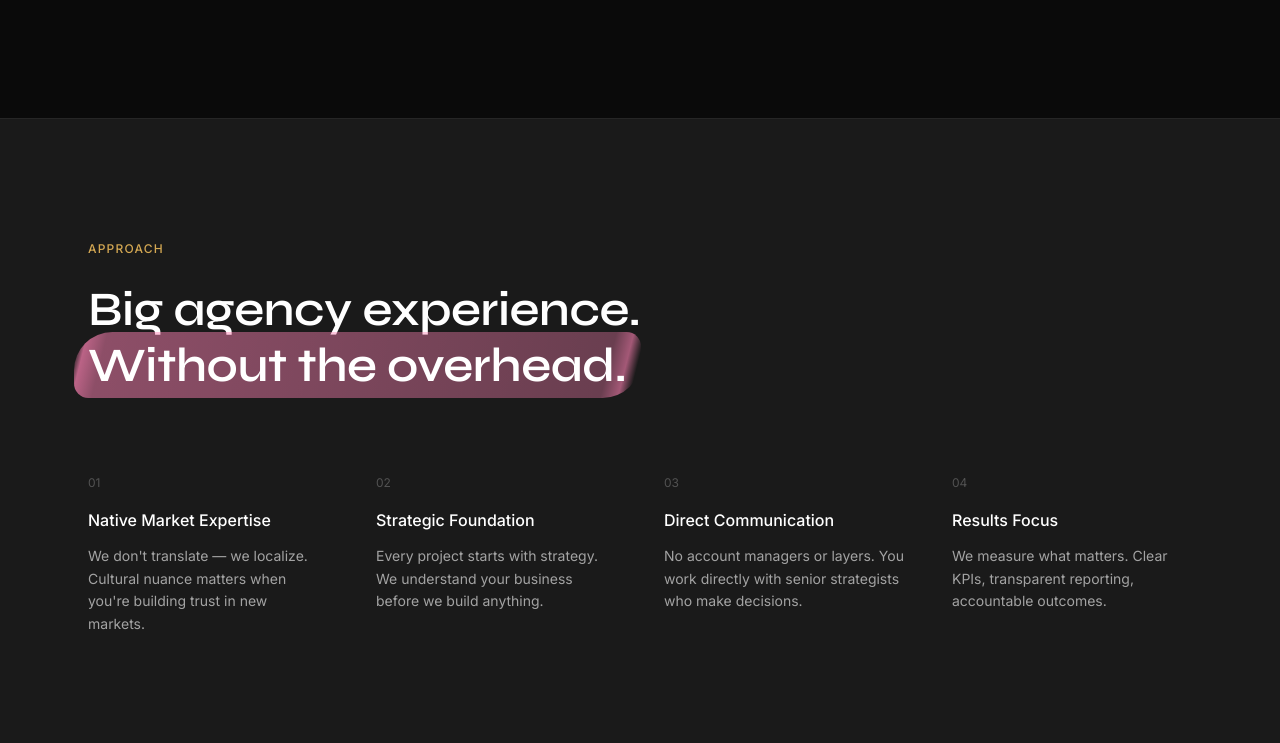
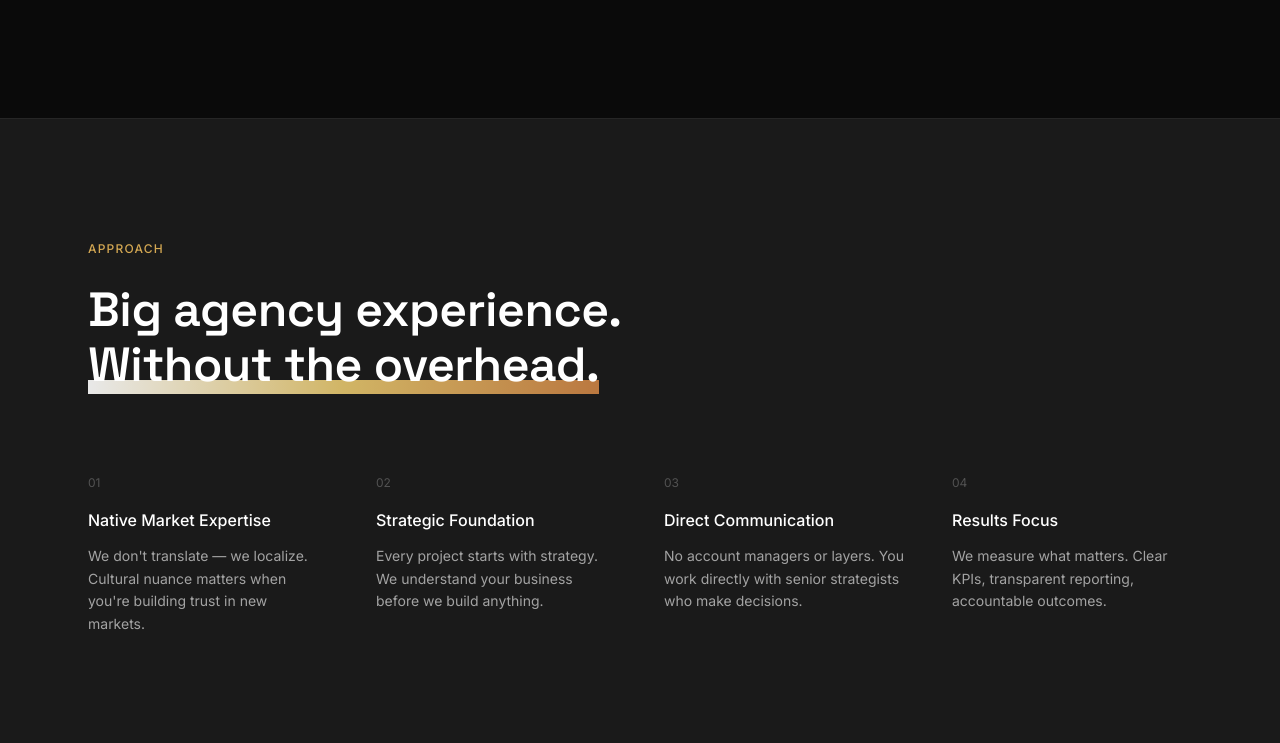
Before and after one commit to Tiklgra/launchpad-studio, a website: page index.html in a window 1280 px wide. Shown: the part 2057-2800 px from the top of the page. Drawn offline with Linux system fonts and the light colour scheme.

Commit message:
Switch to Space Grotesk, subtle underline gradient (white-yellow-orange)

```diff
--- a/index.html
+++ b/index.html
@@ -6,7 +6,7 @@
     <title>Launchpad Studio — European Growth Marketing</title>
     <link rel="preconnect" href="https://fonts.googleapis.com">
     <link rel="preconnect" href="https://fonts.gstatic.com" crossorigin>
-    <link href="https://fonts.googleapis.com/css2?family=Inter:wght@300;400;500;600&family=Syne:wght@500;600;700;800&display=swap" rel="stylesheet">
+    <link href="https://fonts.googleapis.com/css2?family=Inter:wght@300;400;500;600&family=Space+Grotesk:wght@500;600;700&display=swap" rel="stylesheet">
     <link rel="stylesheet" href="styles.css">
 </head>
 <body>
@@ -111,7 +111,7 @@
     <section id="approach" class="approach">
         <div class="container">
             <div class="section-label">Approach</div>
-            <h2>Big agency experience.<br><span class="highlight-pink">Without the overhead.</span></h2>
+            <h2>Big agency experience.<br><span class="highlight">Without the overhead.</span></h2>
 
             <div class="approach-grid">
                 <div class="approach-item">
--- a/styles.css
+++ b/styles.css
@@ -12,7 +12,7 @@
     --accent: #d4a853;
     --border: #262626;
     --font: 'Inter', -apple-system, BlinkMacSystemFont, sans-serif;
-    --font-display: 'Syne', sans-serif;
+    --font-display: 'Space Grotesk', sans-serif;
 }
 
 * {
@@ -61,23 +61,13 @@ h2 {
     letter-spacing: -0.01em;
 }
 
-/* Highlighter / Marker effect */
+/* Highlighter / Marker effect - subtle underline gradient */
 .highlight {
-    background: linear-gradient(104deg, rgba(255, 220, 90, 0) 0.9%, rgba(255, 220, 90, 0.7) 2.4%, rgba(255, 220, 90, 0.5) 5.8%, rgba(255, 220, 90, 0.35) 93%, rgba(255, 220, 90, 0.6) 96%, rgba(255, 220, 90, 0) 98%);
-    padding: 0.1em 0.3em;
-    margin: 0 -0.3em;
-    border-radius: 0.8em 0.3em;
-    -webkit-box-decoration-break: clone;
-    box-decoration-break: clone;
-}
-
-.highlight-pink {
-    background: linear-gradient(104deg, rgba(255, 130, 180, 0) 0.9%, rgba(255, 130, 180, 0.7) 2.4%, rgba(255, 130, 180, 0.5) 5.8%, rgba(255, 130, 180, 0.35) 93%, rgba(255, 130, 180, 0.6) 96%, rgba(255, 130, 180, 0) 98%);
-    padding: 0.1em 0.3em;
-    margin: 0 -0.3em;
-    border-radius: 0.8em 0.3em;
-    -webkit-box-decoration-break: clone;
-    box-decoration-break: clone;
+    background: linear-gradient(90deg, rgba(255,255,255,0.9) 0%, rgba(255,220,120,0.8) 50%, rgba(255,160,80,0.7) 100%);
+    background-size: 100% 0.3em;
+    background-position: 0 88%;
+    background-repeat: no-repeat;
+    padding-bottom: 0.1em;
 }
 
 h3 {
```
